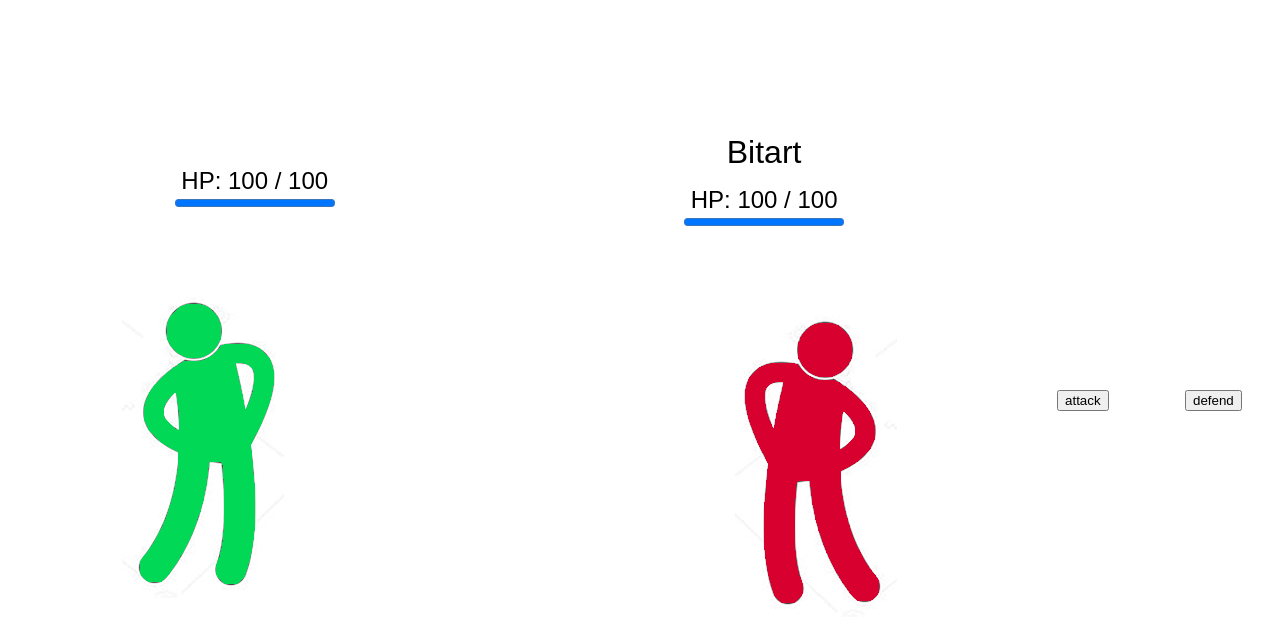
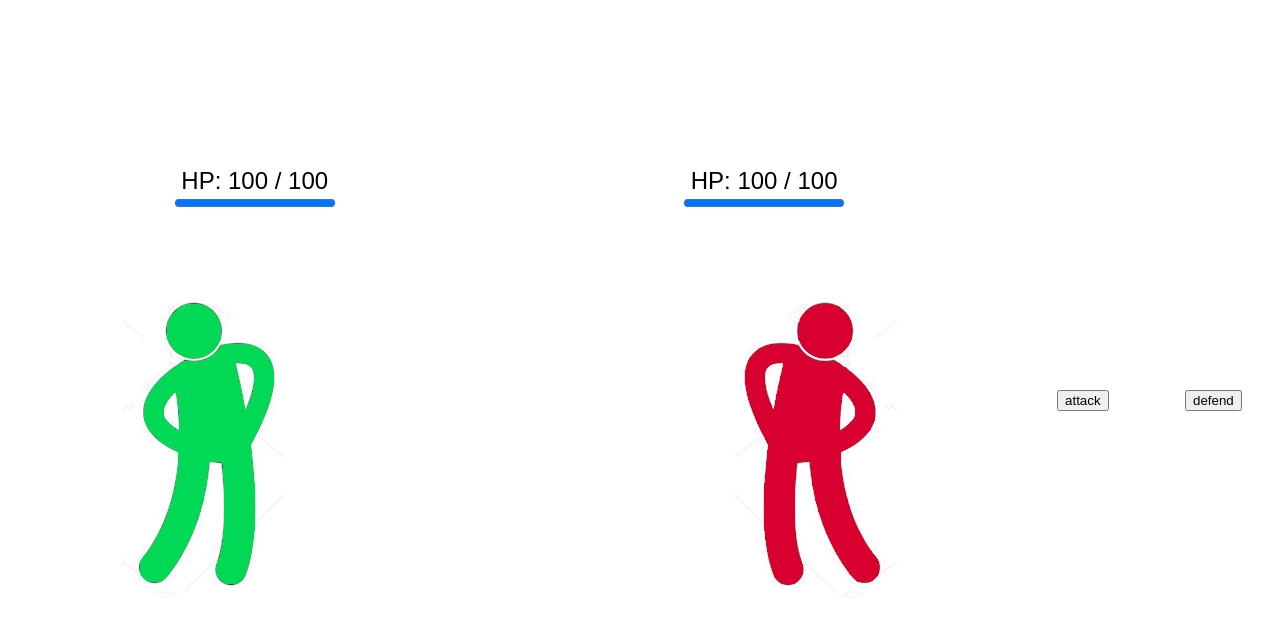
Before and after one commit to AlexVeretrnkin/Net-Sockets, an Angular app: page /game in a window 1280 px wide. Shown: the top 644 px of the page. Built offline with nearby package versions, Linux system fonts and the light colour scheme; no server answers.

Commit message:
Test socket in work 1.9

```diff
--- a/src/app/game/arena/arena.component.ts
+++ b/src/app/game/arena/arena.component.ts
@@ -20,7 +20,7 @@ export class ArenaComponent implements OnInit {
   public allyState: PlayerState;
 
   public allyName = 'Tyanka';
-  public enemyName = 'Bitart';
+  public enemyName = null;
   public allyHP = 100;
   public enemyHP = 100;
 
@@ -49,7 +49,7 @@ export class ArenaComponent implements OnInit {
         const object = JSON.parse(x.response);
         console.log(object);
 
-        if (Object.keys(object).indexOf('opponents')) {
+        if (Object.keys(object).indexOf('opponents') && !this.enemyName) {
           Object.values(object['opponents']).forEach((item: string) => {
             if (item !== this.allyName) {
               this.enemyName = item;
```
